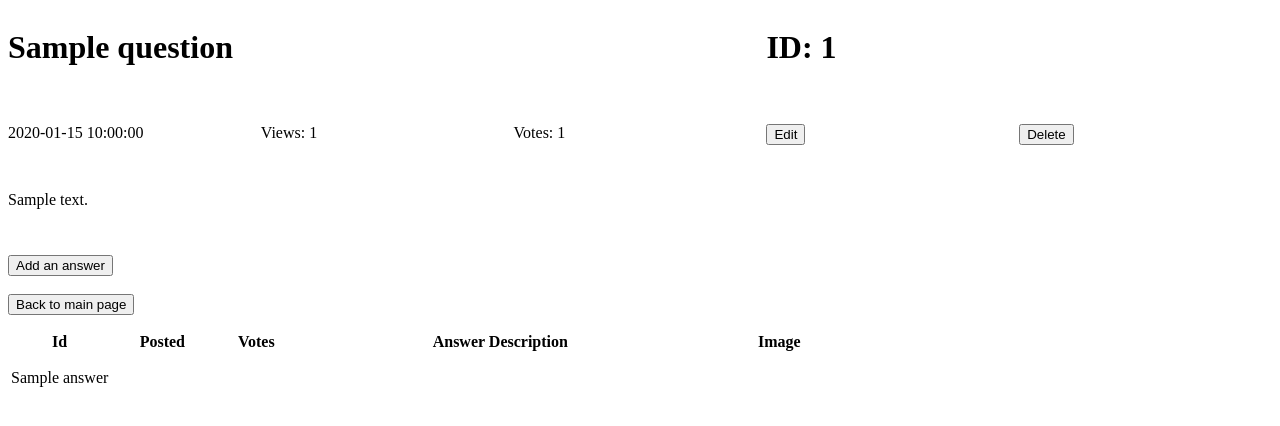
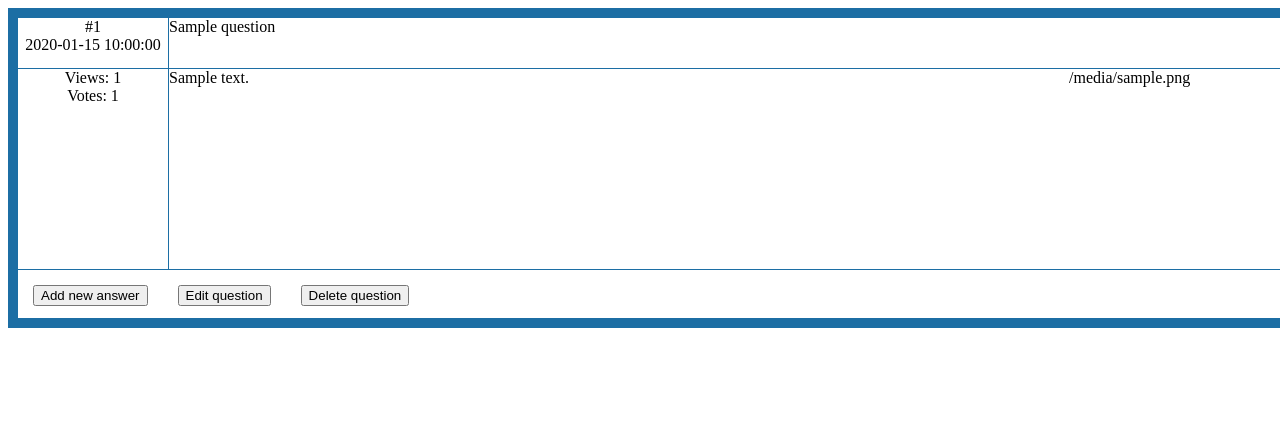
Before and after one commit to wikuuu1/ask-mate-python-html, a Flask app: template templates/display_question.html in a window 1280 px wide; the page is wider, and only the part inside the window is pictured. Shown: the top 426 px of that part. Run offline with Flask 2, Linux system fonts and the light colour scheme; the template is opened without the code that fills it: most values are stand-ins (such as "Sample title", 1, 10 or a date in 2020); some libraries are stand-ins or nearby versions.

Commit message:
added stylesheet style.css, implemented get_selected_question and display question after /question/<question_id>

```diff
--- a/data_manager.py
+++ b/data_manager.py
@@ -9,7 +9,7 @@ ANSWER_DATA_HEADER = ['id', 'submission_time', 'vote_number', 'question_id', 'me
 
 
 @database_common.connection_handler
-def get_all_questions(cursor: DictCursor, order_by: str, order_dir: str) -> list:
+def get_all_questions_sorted(cursor: DictCursor, order_by: str, order_dir: str) -> list:
     query = """
         SELECT *
         FROM question
@@ -29,6 +29,16 @@ def get_all_answers(cursor: DictCursor) -> list:
     cursor.execute(query)
 
     return cursor.fetchall()
+
+
+@database_common.connection_handler
+def get_selected_question(cursor, question_id: str) -> list:
+    query = """
+            SELECT *
+            FROM question
+            WHERE id=%(question_id)s"""
+    cursor.execute(query, {'question_id': question_id})
+    return cursor.fetchone()
 
 
 def write_answer_to_file(new_data_row):
--- a/server.py
+++ b/server.py
@@ -30,7 +30,7 @@ def list_questions():
 
     if order_by in ORDER_BY_LABELS:
         order_dir_sql = ORDER_DIR_SQL[order_dir]
-        users_questions = data_manager.get_all_questions(order_by, order_dir_sql)
+        users_questions = data_manager.get_all_questions_sorted(order_by, order_dir_sql)
 
         return render_template('list.html',
                                questions=users_questions,
@@ -45,21 +45,17 @@ def list_questions():
 
 @app.route("/question/<question_id>")
 def route_display_question(question_id):
-    users_questions = data_manager.get_all_questions()
-    table = util.increase_view_number(users_questions, question_id)
-    connection.write_table_to_file(table, connection.QUESTION_DATA_FILE_PATH)
-    questions_converted = data_manager.convert_timestamp_to_date_in_data(users_questions)
-    question_to_display = util.find_question_in_dictionary(questions_converted, question_id)
+    selected_question = data_manager.get_selected_question(question_id)
     all_answers = data_manager.get_all_answers()
     users_answer = util.find_answers_for_question(all_answers, question_id)
 
     return render_template('display_question.html',
-                           question=question_to_display, users_answer=users_answer, answer_headers=connection.ANSWER_DATA_HEADER)
+                           question=selected_question, users_answer=users_answer, answer_headers=connection.ANSWER_DATA_HEADER)
 
 
 @app.route("/question/<question_id>/delete")
 def delete_question(question_id):
-    users_questions = data_manager.get_all_questions()
+    users_questions = data_manager.get_all_questions_sorted()
     question_to_delete = util.delete_question(users_questions, question_id)
     data_manager.overwrite_question_in_file(question_to_delete)
 
@@ -68,7 +64,7 @@ def delete_question(question_id):
 
 @app.route("/question/<question_id>/edit", methods=["POST"])
 def edit_question(question_id):
-    users_questions = data_manager.get_all_questions()
+    users_questions = data_manager.get_all_questions_sorted()
     title = request.form['edited_question']
     message = request.form['edited_description']
     table = util.edit_question(users_questions, question_id, title, message)
@@ -78,8 +74,8 @@ def edit_question(question_id):
 
 
 @app.route("/question/<question_id>/edit", methods=["GET"])
-def edit_question_get(question_id):
-    users_questions = data_manager.get_all_questions()
+def get_edit_question(question_id):
+    users_questions = data_manager.get_all_questions_sorted()
     question_to_edit = util.find_question_in_dictionary(users_questions, question_id)
     return render_template('edit_question.html', question=question_to_edit)
 
@@ -116,9 +112,9 @@ def route_new_answer(question_id):
 
 
 @app.route("/question/<question_id>/new-answer", methods=["GET"])
-def add_an_answer(question_id):
+def get_new_answer(question_id):
     users_answer = data_manager.get_all_answers()
-    users_questions = data_manager.get_all_questions()
+    users_questions = data_manager.get_all_questions_sorted()
     question_to_answer = util.find_question_in_dictionary(users_answer, question_id)
     question_to_edit = util.find_question_in_dictionary(users_questions, question_id)
     return render_template('answer.html', answer=question_to_answer, question=question_to_edit)
--- /dev/null
+++ b/static/style.css
@@ -0,0 +1,73 @@
+#question-container {
+    border: 10px solid #1C6EA4;
+    border-radius: 0px 40px 40px 0px;
+    height: 300px;
+    width: 1500px;
+}
+
+#header-container {
+    height: 50px;
+    width: 100%;
+    border-bottom: 1px solid #1C6EA4;
+}
+#message-container {
+    height: 200px;
+    width: 100%;
+    border-bottom: 1px solid #1C6EA4;
+}
+#options-container {
+    height: 50px;
+    width: 100%;
+}
+
+
+#question-id-container {
+    width: 10%;
+    height: 100%;
+    border-right: 1px solid #1C6EA4;
+    text-align: center;
+    float: left;
+}
+
+#question_title-container {
+    height: 100%;
+}
+
+#question-views-container {
+    width: 10%;
+    height: 100%;
+    border-right: 1px solid #1C6EA4;
+    text-align: center;
+    float: left;
+}
+
+#question-message-container {
+    width: 60%;
+    height: 100%;
+    float: left;
+}
+
+#question-image-container {
+    width: auto;
+    height: 100%;
+}
+
+#add-answer-container {
+    height: 100%;
+    padding: 15px;
+    float: left;
+}
+
+
+#edit-question-container {
+    height: 100%;
+    padding: 15px;
+    float: left;
+}
+
+
+#delete-question-container {
+    height: 100%;
+    padding: 15px;
+    float: left;
+}
--- a/templates/base.html
+++ b/templates/base.html
@@ -3,6 +3,7 @@
 <head>
     <meta charset="UTF-8">
     <title>{% block title%}{% endblock %}</title>
+    <link rel="stylesheet" href="{{ url_for('static', filename='style.css') }}">
 </head>
 <body>
     {% block content %}{% endblock %}
--- a/templates/display_question.html
+++ b/templates/display_question.html
@@ -1,71 +1,122 @@
 {% extends 'base.html' %}
 {% block title%}Add new question{% endblock %}
 {% block content %}
-    <div>
-        <div id="title" style="width: 60%;float: left">
-            <h1>{{ question["title"] }}</h1>
+
+    <div id="question-container">
+
+        <div id="header-container">
+            <div id="question-id-container">
+                #{{ question.id }}
+                <br>
+                {{ question.submission_time }}
+            </div>
+            <div id="question-title-container">
+                {{ question.title }}
+            </div>
         </div>
-        <div id="id" style="width: 40%;float: left">
-            <h1>ID: {{ question["id"] }}</h1><br><br>
+
+        <div id="message-container">
+            <div id="question-views-container">
+                Views: {{ question.view_number }}
+                <br>
+                Votes: {{ question.vote_number }}
+            </div>
+            <div id="question-message-container">
+                {{ question.message }}
+            </div>
+            <div id="question-image-container">
+                {{ question.image }}
+            </div>
         </div>
-        <div id="submission_time" style="width: 20%;float: left;margin-bottom: 30px">
-            {{ question["submission_time"] }}
+
+        <div id="options-container">
+            <div id="add-answer-container">
+                <a href="{{ url_for('get_new_answer', question_id=question.id) }}">
+                    <button type="submit">Add new answer</button>
+                </a>
+            </div>
+            <div id="edit-question-container">
+                <a href="{{ url_for('get_edit_question', question_id=question.id) }}">
+                    <button type="submit">Edit question</button>
+                </a>
+            </div>
+            <div id="delete-question-container">
+                <a href="{{ url_for('delete_question', question_id=question.id) }}">
+                    <button type="submit">Delete question</button>
+                </a>
+            </div>
         </div>
-        <div id="view_number" style="width: 20%;float: left;margin-bottom: 30px">
-            Views: {{ question["view_number"] }}
-        </div>
-        <div id="vote_number" style="width: 20%;float: left;margin-bottom: 30px">
-            Votes: {{ question["vote_number"] }}
-        </div>
-        <div id="edit" style="width: 20%;float: left;margin-bottom: 30px">
-            <form action="/question/{{ question['id'] }}/edit" method="GET">
-                <input type="submit" value="Edit">
-            </form>
-        </div>
-        <div id="delete" style="width: 20%;float: left;margin-bottom: 30px">
-             <form action="/question/{{ question['id'] }}/delete">
-                <input type="submit" value="Delete">
-             </form>
-        </div>
-        <div id="message" style="width: 100%;float: left;margin-bottom: 30px">
-            <p>{{ question["message"] }}</p>
-        </div>
+
     </div>
-     <div>
-        <form action="/question/{{ question['id'] }}/new-answer">
-        <input type="submit" value="Add an answer">
-        </form>
-    </div>
-    <br>
-    <div style="float: left">
-        <form action="{{ url_for('list_questions') }}">
-        <input type="submit" value="Back to main page">
-        </form>
-    </div>
-    <br><br>
-    <table>
-        <thead>
-        <tr>
-            <th>Id</th>
-            <th style="width:100px; text-align:center">Posted</th>
-            <th style="width:80px; text-align:center">Votes</th>
-            <th style="width:400px; text-align:center">Answer Description</th>
-            <th style="width:150px; text-align:center">Image</th>
-        </tr>
-        <tr><td style="height:10px"></td></tr>
-        </thead>
-        {% for answer in users_answer %}
-            <tr>
-            {% block loop_item scoped %}
-                {% for header in answer_headers %}
-                    {% if header != 'question_id' %}
-                        <td style="text-align:center">{{ answer[header] }}</td>
-                    {% endif %}
-                {% endfor %}
-            {% endblock loop_item %}
-            </tr>
-            <tr><td style="height:10px"></td></tr>
-        {% endfor %}
-        </tbody>
-    </table>
+
+
+
+
+{#    <div>#}
+{#        <div id="title" style="width: 60%;float: left">#}
+{#            <h1>{{ question["title"] }}</h1>#}
+{#        </div>#}
+{#        <div id="id" style="width: 40%;float: left">#}
+{#            <h1>ID: {{ question["id"] }}</h1><br><br>#}
+{#        </div>#}
+{#        <div id="submission_time" style="width: 20%;float: left;margin-bottom: 30px">#}
+{#            {{ question["submission_time"] }}#}
+{#        </div>#}
+{#        <div id="view_number" style="width: 20%;float: left;margin-bottom: 30px">#}
+{#            Views: {{ question["view_number"] }}#}
+{#        </div>#}
+{#        <div id="vote_number" style="width: 20%;float: left;margin-bottom: 30px">#}
+{#            Votes: {{ question["vote_number"] }}#}
+{#        </div>#}
+{#        <div id="edit" style="width: 20%;float: left;margin-bottom: 30px">#}
+{#            <form action="/question/{{ question['id'] }}/edit" method="GET">#}
+{#                <input type="submit" value="Edit">#}
+{#            </form>#}
+{#        </div>#}
+{#        <div id="delete" style="width: 20%;float: left;margin-bottom: 30px">#}
+{#             <form action="/question/{{ question['id'] }}/delete">#}
+{#                <input type="submit" value="Delete">#}
+{#             </form>#}
+{#        </div>#}
+{#        <div id="message" style="width: 100%;float: left;margin-bottom: 30px">#}
+{#            <p>{{ question["message"] }}</p>#}
+{#        </div>#}
+{#    </div>#}
+{#     <div>#}
+{#        <form action="/question/{{ question['id'] }}/new-answer">#}
+{#        <input type="submit" value="Add an answer">#}
+{#        </form>#}
+{#    </div>#}
+{#    <br>#}
+{#    <div style="float: left">#}
+{#        <form action="{{ url_for('list_questions') }}">#}
+{#        <input type="submit" value="Back to main page">#}
+{#        </form>#}
+{#    </div>#}
+{#    <br><br>#}
+{#    <table>#}
+{#        <thead>#}
+{#        <tr>#}
+{#            <th>Id</th>#}
+{#            <th style="width:100px; text-align:center">Posted</th>#}
+{#            <th style="width:80px; text-align:center">Votes</th>#}
+{#            <th style="width:400px; text-align:center">Answer Description</th>#}
+{#            <th style="width:150px; text-align:center">Image</th>#}
+{#        </tr>#}
+{#        <tr><td style="height:10px"></td></tr>#}
+{#        </thead>#}
+{#        {% for answer in users_answer %}#}
+{#            <tr>#}
+{#            {% block loop_item scoped %}#}
+{#                {% for header in answer_headers %}#}
+{#                    {% if header != 'question_id' %}#}
+{#                        <td style="text-align:center">{{ answer[header] }}</td>#}
+{#                    {% endif %}#}
+{#                {% endfor %}#}
+{#            {% endblock loop_item %}#}
+{#            </tr>#}
+{#            <tr><td style="height:10px"></td></tr>#}
+{#        {% endfor %}#}
+{#        </tbody>#}
+{#    </table>#}
 {% endblock content %}
```
